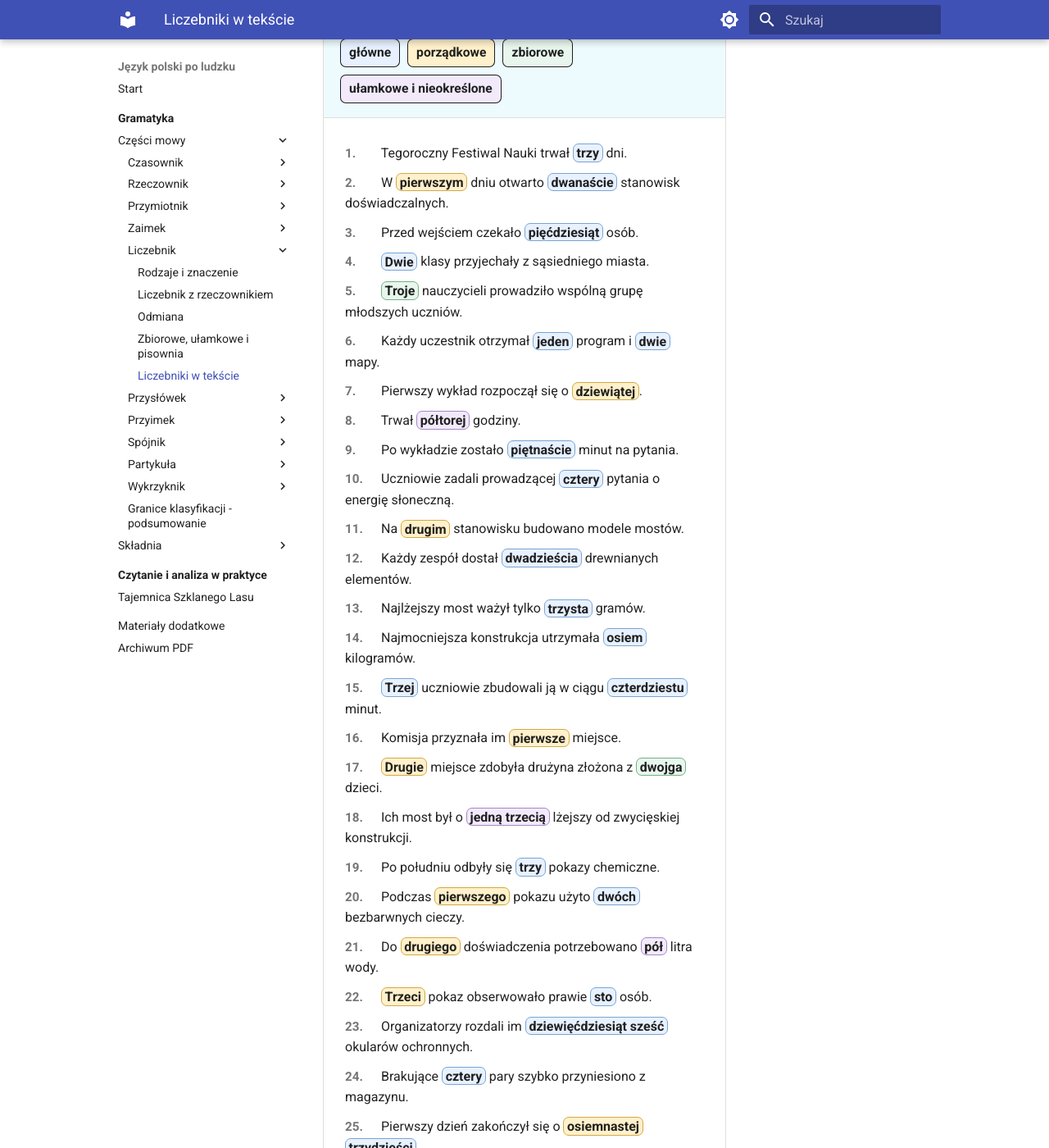
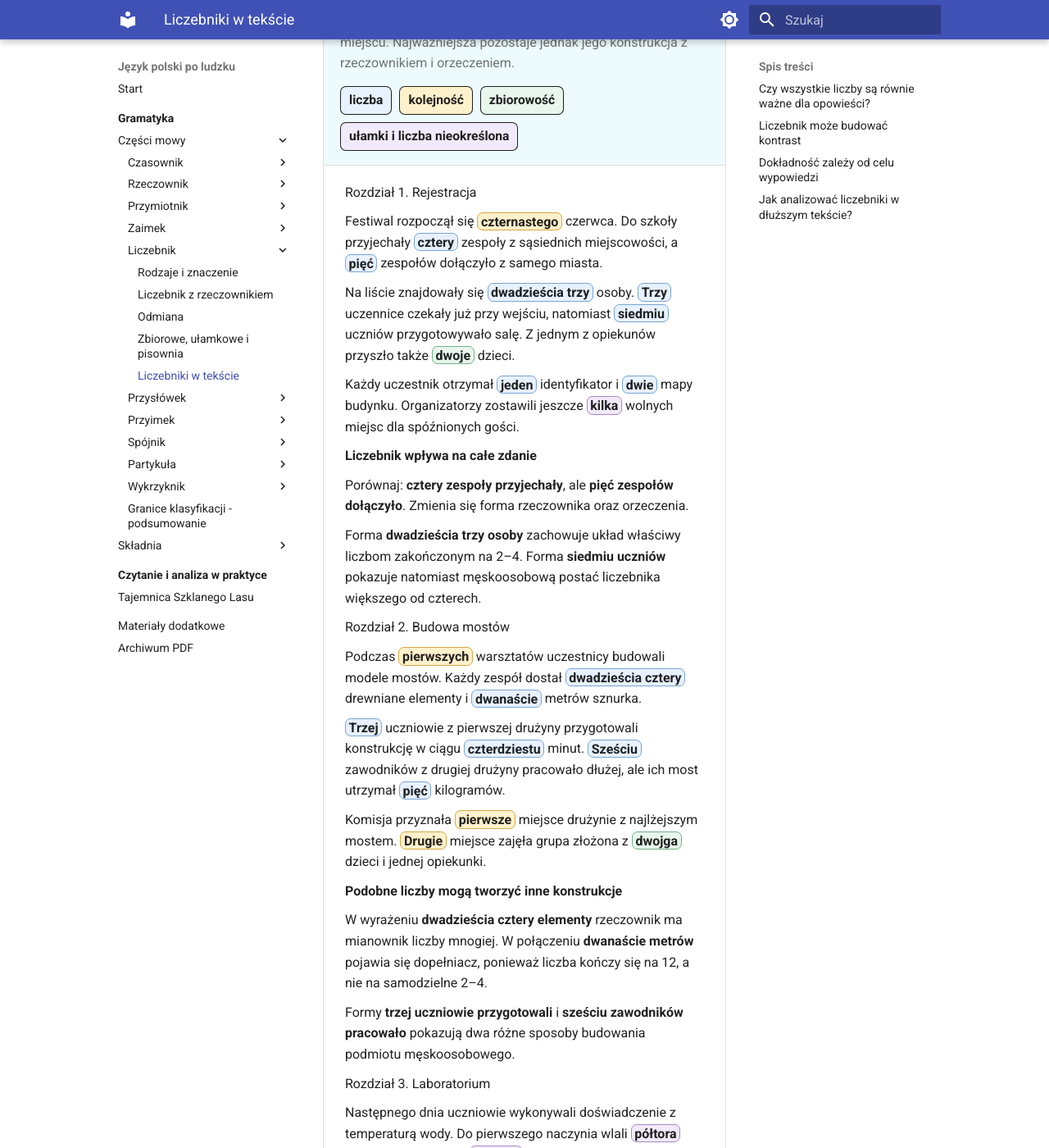
Before and after one commit to dchorazkiewicz/SP_JP, an MkDocs documentation site: the page built from docs/gramatyka/czesci-mowy/liczebnik/liczebniki-w-tekscie.md, in a window 1280 px wide and 1400 px high, scrolled down 433 px. Shown: the whole window at 82% size. Built offline with MkDocs 1.6.1 and Material for MkDocs 9.7.7, drawn with Linux system fonts in a browser that asks for light colours; some of the changed text lies outside the part shown.

Commit message:
Rewrite numerals in a complete story

```diff
--- a/docs/gramatyka/czesci-mowy/liczebnik/liczebniki-w-tekscie.md
+++ b/docs/gramatyka/czesci-mowy/liczebnik/liczebniki-w-tekscie.md
@@ -1,76 +1,142 @@
-# Liczebniki w tekście
+# Liczebniki w opowieści
 
 <div class="numeral-lesson" markdown>
 
-<div class="lesson-lead">
-Poniższy tekst ma 50 zdań. Liczebniki zostały wyróżnione według rodzaju. Obserwuj, jak zmieniają formę rzeczownika i czasownika oraz jak służą do podawania kolejności, czasu, miar i części całości.
+<div class="lesson-lead" markdown>
+
+W dłuższym tekście liczebniki nie są tylko dodatkiem do danych. Organizują plan wydarzeń, pokazują kolejność, pozwalają porównywać wyniki oraz precyzyjnie opisywać czas, odległość, masę i części całości.
+
 </div>
 
-<div class="reading-panel">
+<div class="reading-panel numeral-reading" markdown>
   <div class="reading-header">
-    <h2>Trzy dni Festiwalu Nauki</h2>
-    <p>Tekst łączy liczebniki główne, porządkowe, zbiorowe, ułamkowe i nieokreślone.</p>
+    <h2>Trzy dni Festiwalu Młodych Odkrywców</h2>
+    <p>Kolory pokazują główne znaczenie liczebnika w danym miejscu. Najważniejsza pozostaje jednak jego konstrukcja z rzeczownikiem i orzeczeniem.</p>
     <div class="reading-legend">
-      <span class="num-cardinal">główne</span>
-      <span class="num-ordinal">porządkowe</span>
-      <span class="num-collective">zbiorowe</span>
-      <span class="num-other">ułamkowe i nieokreślone</span>
+      <span class="num-cardinal">liczba</span>
+      <span class="num-ordinal">kolejność</span>
+      <span class="num-collective">zbiorowość</span>
+      <span class="num-other">ułamki i liczba nieokreślona</span>
     </div>
   </div>
-  <div class="reading-text">
-    <p><span class="sentence-no">1.</span> Tegoroczny Festiwal Nauki trwał <span class="word-token num-cardinal">trzy</span> dni.</p>
-    <p><span class="sentence-no">2.</span> W <span class="word-token num-ordinal">pierwszym</span> dniu otwarto <span class="word-token num-cardinal">dwanaście</span> stanowisk doświadczalnych.</p>
-    <p><span class="sentence-no">3.</span> Przed wejściem czekało <span class="word-token num-cardinal">pięćdziesiąt</span> osób.</p>
-    <p><span class="sentence-no">4.</span> <span class="word-token num-cardinal">Dwie</span> klasy przyjechały z sąsiedniego miasta.</p>
-    <p><span class="sentence-no">5.</span> <span class="word-token num-collective">Troje</span> nauczycieli prowadziło wspólną grupę młodszych uczniów.</p>
-    <p><span class="sentence-no">6.</span> Każdy uczestnik otrzymał <span class="word-token num-cardinal">jeden</span> program i <span class="word-token num-cardinal">dwie</span> mapy.</p>
-    <p><span class="sentence-no">7.</span> Pierwszy wykład rozpoczął się o <span class="word-token num-ordinal">dziewiątej</span>.</p>
-    <p><span class="sentence-no">8.</span> Trwał <span class="word-token num-other">półtorej</span> godziny.</p>
-    <p><span class="sentence-no">9.</span> Po wykładzie zostało <span class="word-token num-cardinal">piętnaście</span> minut na pytania.</p>
-    <p><span class="sentence-no">10.</span> Uczniowie zadali prowadzącej <span class="word-token num-cardinal">cztery</span> pytania o energię słoneczną.</p>
-    <p><span class="sentence-no">11.</span> Na <span class="word-token num-ordinal">drugim</span> stanowisku budowano modele mostów.</p>
-    <p><span class="sentence-no">12.</span> Każdy zespół dostał <span class="word-token num-cardinal">dwadzieścia</span> drewnianych elementów.</p>
-    <p><span class="sentence-no">13.</span> Najlżejszy most ważył tylko <span class="word-token num-cardinal">trzysta</span> gramów.</p>
-    <p><span class="sentence-no">14.</span> Najmocniejsza konstrukcja utrzymała <span class="word-token num-cardinal">osiem</span> kilogramów.</p>
-    <p><span class="sentence-no">15.</span> <span class="word-token num-cardinal">Trzej</span> uczniowie zbudowali ją w ciągu <span class="word-token num-cardinal">czterdziestu</span> minut.</p>
-    <p><span class="sentence-no">16.</span> Komisja przyznała im <span class="word-token num-ordinal">pierwsze</span> miejsce.</p>
-    <p><span class="sentence-no">17.</span> <span class="word-token num-ordinal">Drugie</span> miejsce zdobyła drużyna złożona z <span class="word-token num-collective">dwojga</span> dzieci.</p>
-    <p><span class="sentence-no">18.</span> Ich most był o <span class="word-token num-other">jedną trzecią</span> lżejszy od zwycięskiej konstrukcji.</p>
-    <p><span class="sentence-no">19.</span> Po południu odbyły się <span class="word-token num-cardinal">trzy</span> pokazy chemiczne.</p>
-    <p><span class="sentence-no">20.</span> Podczas <span class="word-token num-ordinal">pierwszego</span> pokazu użyto <span class="word-token num-cardinal">dwóch</span> bezbarwnych cieczy.</p>
-    <p><span class="sentence-no">21.</span> Do <span class="word-token num-ordinal">drugiego</span> doświadczenia potrzebowano <span class="word-token num-other">pół</span> litra wody.</p>
-    <p><span class="sentence-no">22.</span> <span class="word-token num-ordinal">Trzeci</span> pokaz obserwowało prawie <span class="word-token num-cardinal">sto</span> osób.</p>
-    <p><span class="sentence-no">23.</span> Organizatorzy rozdali im <span class="word-token num-cardinal">dziewięćdziesiąt sześć</span> okularów ochronnych.</p>
-    <p><span class="sentence-no">24.</span> Brakujące <span class="word-token num-cardinal">cztery</span> pary szybko przyniesiono z magazynu.</p>
-    <p><span class="sentence-no">25.</span> Pierwszy dzień zakończył się o <span class="word-token num-ordinal">osiemnastej</span> <span class="word-token num-cardinal">trzydzieści</span>.</p>
-    <p><span class="sentence-no">26.</span> W <span class="word-token num-ordinal">drugim</span> dniu festiwalu przyjechało <span class="word-token num-cardinal">dwadzieścia pięć</span> nowych grup.</p>
-    <p><span class="sentence-no">27.</span> Łącznie uczestniczyły w nich <span class="word-token num-cardinal">dwieście trzy</span> osoby.</p>
-    <p><span class="sentence-no">28.</span> Największa grupa liczyła <span class="word-token num-cardinal">trzydziestu dwóch</span> uczniów.</p>
-    <p><span class="sentence-no">29.</span> Najmniejszą tworzyło <span class="word-token num-collective">czworo</span> dzieci i <span class="word-token num-cardinal">jedna</span> opiekunka.</p>
-    <p><span class="sentence-no">30.</span> Tego dnia zaplanowano <span class="word-token num-cardinal">siedem</span> warsztatów komputerowych.</p>
-    <p><span class="sentence-no">31.</span> Każdy warsztat miał <span class="word-token num-cardinal">szesnaście</span> miejsc.</p>
-    <p><span class="sentence-no">32.</span> Na <span class="word-token num-ordinal">piątym</span> warsztacie uczniowie programowali małe roboty.</p>
-    <p><span class="sentence-no">33.</span> <span class="word-token num-cardinal">Dwa</span> roboty przejechały trasę bez błędu.</p>
-    <p><span class="sentence-no">34.</span> <span class="word-token num-cardinal">Pięć</span> robotów zatrzymało się przed <span class="word-token num-ordinal">trzecią</span> przeszkodą.</p>
-    <p><span class="sentence-no">35.</span> Zwycięski robot pokonał <span class="word-token num-cardinal">dwanaście</span> metrów w <span class="word-token num-cardinal">osiemnaście</span> sekund.</p>
-    <p><span class="sentence-no">36.</span> Jego czas był o <span class="word-token num-other">półtorej</span> sekundy lepszy od poprzedniego wyniku.</p>
-    <p><span class="sentence-no">37.</span> <span class="word-token num-ordinal">Trzeciego</span> dnia odbył się finał konkursu astronomicznego.</p>
-    <p><span class="sentence-no">38.</span> Do finału zakwalifikowało się <span class="word-token num-collective">dziesięcioro</span> uczestników.</p>
-    <p><span class="sentence-no">39.</span> Każdy odpowiadał na <span class="word-token num-cardinal">pięć</span> pytań.</p>
-    <p><span class="sentence-no">40.</span> Za poprawną odpowiedź przyznawano <span class="word-token num-cardinal">dwa</span> punkty.</p>
-    <p><span class="sentence-no">41.</span> Za częściową odpowiedź można było otrzymać <span class="word-token num-cardinal">jeden</span> punkt.</p>
-    <p><span class="sentence-no">42.</span> Zwyciężczyni zdobyła <span class="word-token num-cardinal">dziewięć</span> punktów na <span class="word-token num-cardinal">dziesięć</span> możliwych.</p>
-    <p><span class="sentence-no">43.</span> <span class="word-token num-ordinal">Drugie</span> miejsce zajęło <span class="word-token num-collective">dwoje</span> uczestników z takim samym wynikiem.</p>
-    <p><span class="sentence-no">44.</span> Każde z nich zdobyło <span class="word-token num-cardinal">osiem</span> punktów.</p>
-    <p><span class="sentence-no">45.</span> Nagrodą główną był teleskop o średnicy <span class="word-token num-cardinal">stu</span> milimetrów.</p>
-    <p><span class="sentence-no">46.</span> Pozostali finaliści otrzymali po <span class="word-token num-cardinal">dwie</span> książki popularnonaukowe.</p>
-    <p><span class="sentence-no">47.</span> W ciągu <span class="word-token num-cardinal">trzech</span> dni festiwal odwiedziło ponad <span class="word-token num-cardinal">tysiąc</span> osób.</p>
-    <p><span class="sentence-no">48.</span> Organizatorzy przeprowadzili <span class="word-token num-cardinal">czterdzieści dwa</span> wykłady i <span class="word-token num-cardinal">osiemnaście</span> warsztatów.</p>
-    <p><span class="sentence-no">49.</span> Zużyto prawie <span class="word-token num-cardinal">dwieście</span> litrów wody i <span class="word-token num-cardinal">trzy</span> kilometry przewodów.</p>
-    <p><span class="sentence-no">50.</span> <span class="word-token num-ordinal">Czwarty</span> festiwal zaplanowano już na <span class="word-token num-ordinal">pierwszy</span> weekend następnego czerwca.</p>
+  <div class="reading-text" markdown>
+
+<div class="numeral-scene-break">Rozdział 1. Rejestracja</div>
+
+Festiwal rozpoczął się <span class="word-token num-ordinal">czternastego</span> czerwca. Do szkoły przyjechały <span class="word-token num-cardinal">cztery</span> zespoły z sąsiednich miejscowości, a <span class="word-token num-cardinal">pięć</span> zespołów dołączyło z samego miasta.
+
+Na liście znajdowały się <span class="word-token num-cardinal">dwadzieścia trzy</span> osoby. <span class="word-token num-cardinal">Trzy</span> uczennice czekały już przy wejściu, natomiast <span class="word-token num-cardinal">siedmiu</span> uczniów przygotowywało salę. Z jednym z opiekunów przyszło także <span class="word-token num-collective">dwoje</span> dzieci.
+
+Każdy uczestnik otrzymał <span class="word-token num-cardinal">jeden</span> identyfikator i <span class="word-token num-cardinal">dwie</span> mapy budynku. Organizatorzy zostawili jeszcze <span class="word-token num-other">kilka</span> wolnych miejsc dla spóźnionych gości.
+
+<div class="numeral-reading__commentary" markdown>
+<strong>Liczebnik wpływa na całe zdanie</strong>
+
+Porównaj: <strong>cztery zespoły przyjechały</strong>, ale <strong>pięć zespołów dołączyło</strong>. Zmienia się forma rzeczownika oraz orzeczenia.
+
+Forma <strong>dwadzieścia trzy osoby</strong> zachowuje układ właściwy liczbom zakończonym na 2–4. Forma <strong>siedmiu uczniów</strong> pokazuje natomiast męskoosobową postać liczebnika większego od czterech.
+</div>
+
+<div class="numeral-scene-break">Rozdział 2. Budowa mostów</div>
+
+Podczas <span class="word-token num-ordinal">pierwszych</span> warsztatów uczestnicy budowali modele mostów. Każdy zespół dostał <span class="word-token num-cardinal">dwadzieścia cztery</span> drewniane elementy i <span class="word-token num-cardinal">dwanaście</span> metrów sznurka.
+
+<span class="word-token num-cardinal">Trzej</span> uczniowie z pierwszej drużyny przygotowali konstrukcję w ciągu <span class="word-token num-cardinal">czterdziestu</span> minut. <span class="word-token num-cardinal">Sześciu</span> zawodników z drugiej drużyny pracowało dłużej, ale ich most utrzymał <span class="word-token num-cardinal">pięć</span> kilogramów.
+
+Komisja przyznała <span class="word-token num-ordinal">pierwsze</span> miejsce drużynie z najlżejszym mostem. <span class="word-token num-ordinal">Drugie</span> miejsce zajęła grupa złożona z <span class="word-token num-collective">dwojga</span> dzieci i jednej opiekunki.
+
+<div class="numeral-reading__commentary" markdown>
+<strong>Podobne liczby mogą tworzyć inne konstrukcje</strong>
+
+W wyrażeniu <strong>dwadzieścia cztery elementy</strong> rzeczownik ma mianownik liczby mnogiej. W połączeniu <strong>dwanaście metrów</strong> pojawia się dopełniacz, ponieważ liczba kończy się na 12, a nie na samodzielne 2–4.
+
+Formy <strong>trzej uczniowie przygotowali</strong> i <strong>sześciu zawodników pracowało</strong> pokazują dwa różne sposoby budowania podmiotu męskoosobowego.
+</div>
+
+<div class="numeral-scene-break">Rozdział 3. Laboratorium</div>
+
+Następnego dnia uczniowie wykonywali doświadczenie z temperaturą wody. Do pierwszego naczynia wlali <span class="word-token num-other">półtora</span> litra, a do drugiego — <span class="word-token num-other">półtorej</span> szklanki.
+
+Po <span class="word-token num-other">półtorej</span> godziny temperatura pierwszej próbki wynosiła 18 °C. W drugim naczyniu pozostały <span class="word-token num-other">trzy czwarte</span> początkowej ilości wody.
+
+Każda grupa wykonała <span class="word-token num-cardinal">trzy</span> pomiary. Prowadząca poprosiła, aby wyniki zapisać z dokładnością do <span class="word-token num-other">jednej dziesiątej</span> stopnia.
+
+<div class="numeral-reading__commentary" markdown>
+<strong>Liczebnik pomaga mierzyć część i całość</strong>
+
+Formy <strong>półtora litra</strong> i <strong>półtorej szklanki</strong> zależą od rodzaju rzeczownika. Wyrażenia <strong>trzy czwarte</strong> i <strong>jedna dziesiąta</strong> pokazują część całości.
+
+W zapisie <strong>18 °C</strong> między liczbą a symbolem jednostki znajduje się odstęp.
+</div>
+
+<div class="numeral-scene-break">Rozdział 4. Finał</div>
+
+<span class="word-token num-ordinal">Trzeciego</span> dnia odbył się finał konkursu astronomicznego. Zakwalifikowało się do niego <span class="word-token num-collective">dziesięcioro</span> uczestników. Każdy odpowiadał na <span class="word-token num-cardinal">pięć</span> pytań i mógł zdobyć najwyżej <span class="word-token num-cardinal">dziesięć</span> punktów.
+
+Zwyciężczyni zdobyła <span class="word-token num-cardinal">dziewięć</span> punktów. <span class="word-token num-ordinal">Drugie</span> miejsce zajęło <span class="word-token num-collective">dwoje</span> uczestników z takim samym wynikiem. Każde z nich otrzymało po <span class="word-token num-cardinal">dwie</span> książki popularnonaukowe.
+
+W ciągu <span class="word-token num-cardinal">trzech</span> dni festiwal odwiedziło ponad <span class="word-token num-cardinal">tysiąc</span> osób. Organizatorzy zapowiedzieli, że <span class="word-token num-ordinal">czwarty</span> festiwal rozpocznie się 12 czerwca następnego roku.
+
+<div class="numeral-reading__commentary" markdown>
+<strong>Liczebniki porządkują wynik i czas</strong>
+
+Formy <strong>trzeciego dnia, drugie miejsce, czwarty festiwal</strong> wskazują kolejność. Liczebniki główne podają liczbę pytań, punktów, nagród i uczestników.
+
+Data <strong>12 czerwca</strong> nie ma kropki po liczbie dnia, choć odczytujemy ją jako <strong>dwunastego czerwca</strong>.
+</div>
+
   </div>
 </div>
 
-[Wróć do przeglądu liczebnika](../){ .md-button }
+## Czy wszystkie liczby są równie ważne dla opowieści?
+
+Zdanie:
+
+> Festiwal trwał trzy dni.
+
+ustala ramę czasową całej historii. Informacja:
+
+> Temperatura wynosiła 18 °C.
+
+jest ważna tylko w scenie doświadczenia. Liczebnik może więc organizować cały tekst albo doprecyzować jeden szczegół.
+
+## Liczebnik może budować kontrast
+
+> Cztery zespoły przyjechały z innych miejscowości, a pięć dołączyło z miasta.
+
+Liczby pozwalają zestawić dwie grupy bez używania ogólnych określeń takich jak **dużo** i **mało**. Dzięki temu opis staje się dokładniejszy.
+
+## Dokładność zależy od celu wypowiedzi
+
+> Na festiwal przyszło ponad tysiąc osób.
+> Na liście zapisano dokładnie tysiąc osiemnaście osób.
+
+Pierwsze zdanie wystarcza w ogólnym podsumowaniu. Drugie może być potrzebne w raporcie. Świadomy użytkownik języka dobiera stopień dokładności do sytuacji i odbiorcy.
+
+## Jak analizować liczebniki w dłuższym tekście?
+
+<div class="numeral-step-list">
+  <div class="numeral-step"><strong>Najpierw ustal sens opowieści.</strong> Sprawdź, które liczby organizują wydarzenia, a które opisują szczegół.</div>
+  <div class="numeral-step"><strong>Znajdź liczony rzeczownik lub jednostkę.</strong></div>
+  <div class="numeral-step"><strong>Rozpoznaj znaczenie liczebnika.</strong> Liczba, kolejność, zbiorowość czy część całości?</div>
+  <div class="numeral-step"><strong>Sprawdź formę rzeczownika i orzeczenia.</strong> Porównaj konstrukcje z 2–4, 12–14 i liczbami większymi.</div>
+  <div class="numeral-step"><strong>Przy miarach odróżnij jednostkę od mierzonej wielkości.</strong></div>
+  <div class="numeral-step"><strong>Oceń potrzebny poziom dokładności.</strong> Inaczej podajemy dane w opowieści, inaczej w raporcie.</div>
+</div>
+
+<div class="numeral-summary">
+<h3>Co pokazuje cała opowieść?</h3>
+<ul>
+  <li>Liczebniki organizują czas, kolejność, wyniki i pomiary.</li>
+  <li>Wpływają na formę rzeczownika oraz orzeczenia.</li>
+  <li>Liczby zakończone na 2–4 tworzą inną konstrukcję niż liczby zakończone na 12–14.</li>
+  <li>Liczebniki zbiorowe są potrzebne w określonych typach grup.</li>
+  <li>Liczebniki ułamkowe pozwalają opisywać część całości i dokładność pomiaru.</li>
+  <li>Ten sam tekst może używać liczb dokładnych i przybliżonych zależnie od celu.</li>
+  <li>Dobry zapis liczby powinien być jednocześnie poprawny, czytelny i odpowiedni do sytuacji.</li>
+</ul>
+</div>
+
+[Wróć do początku działu o liczebniku](../){ .md-button .md-button--primary }
 
 </div>
```
